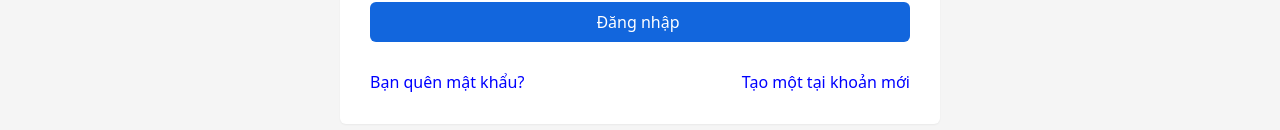
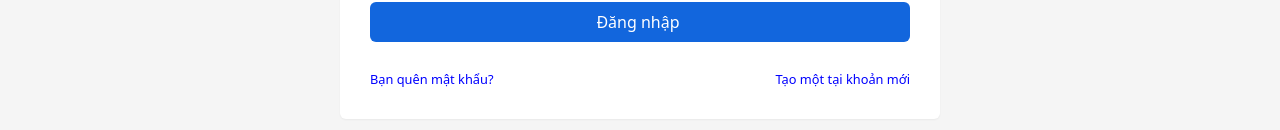
Before and after one commit to sonthuol/phongtro123, a React (Create React App) app in the folder client/: page / in a window 1280 px wide. Both pictures are taken after a click on the button "Đăng nhập". Shown: the part 362-492 px from the top of the page. Built offline with nearby package versions, Linux system fonts and the light colour scheme.

Commit message:
add toggle state login and register

```diff
--- a/client/src/containers/Public/Header.jsx
+++ b/client/src/containers/Public/Header.jsx
@@ -10,9 +10,12 @@ const { AiOutlinePlusCircle } = icons;
 const Header = () => {
   const navigate = useNavigate();
 
-  const goLogin = useCallback(() => {
-    navigate(path.LOGIN);
-  }, [navigate]);
+  const goLogin = useCallback(
+    (flag) => {
+      navigate(path.LOGIN, { state: { flag } });
+    },
+    [navigate]
+  );
 
   return (
     <div className="w-1100">
@@ -29,12 +32,13 @@ const Header = () => {
             text="Đăng nhập"
             textColor="text-white"
             bgColor="bg-[#3961FB]"
-            onClick={goLogin}
+            onClick={() => goLogin(false)}
           />
           <Button
             text="Đăng ký"
             textColor="text-white"
             bgColor="bg-[#3961FB]"
+            onClick={() => goLogin(true)}
           />
           <Button
             text="Đăng tin mới"
--- a/client/src/containers/Public/Login.jsx
+++ b/client/src/containers/Public/Login.jsx
@@ -1,27 +1,61 @@
-import React from "react";
+import React, { useState } from "react";
 import { Button, InputForm } from "../../components";
+import { useLocation } from "react-router-dom";
+import { useEffect } from "react";
 
 const Login = () => {
+  const location = useLocation();
+  const [isRegister, setIsRegister] = useState(location.state?.flag);
+
+  useEffect(() => {
+    setIsRegister(location.state?.flag);
+  }, [location.state?.flag]);
+
+  console.log(location);
   return (
     <div className="bg-white w-[600px] p-[30px] bt-[100px] rounded-md shadow-sm">
-      <h3 className="font-semibold text-2xl mb-3">Đăng nhập</h3>
+      <h3 className="font-semibold text-2xl mb-3">
+        {isRegister ? "Đăng ký" : "Đăng nhập"}
+      </h3>
       <div className="w-full flex flex-col gap-5">
+        {isRegister && <InputForm id="name" lable="HỌ VÀ TÊN " />}
         <InputForm id="phone" lable="SỐ ĐIỆN THOẠI" />
         <InputForm id="password" lable="MẬT KHẨU" />
         <Button
-          text="Đăng nhập"
+          text={isRegister ? "Đăng ký" : "Đăng nhập"}
           textColor="text-white"
           bgColor="bg-secondary1"
           fullWidth
         />
       </div>
-      <div className="flex items-center justify-between mt-7">
-        <span className="text-[blue] hover:text-[red] cursor-pointer">
-          Bạn quên mật khẩu?
-        </span>
-        <span className="text-[blue] hover:text-[red] cursor-pointer">
-          Tạo một tại khoản mới
-        </span>
+      <div
+        className={`flex items-center justify-between mt-7 ${
+          isRegister && "float-right"
+        }`}
+      >
+        {isRegister ? (
+          <small>
+            Bạn đã có tài khoản ?{" "}
+            <span
+              className="text-[blue] hover:text-[red] cursor-pointer"
+              onClick={() => setIsRegister(false)}
+            >
+              Đăng nhập ngay
+            </span>
+          </small>
+        ) : (
+          <>
+            <small className="text-[blue] hover:text-[red] cursor-pointer">
+              Bạn quên mật khẩu?
+            </small>
+            <small
+              className="text-[blue] hover:text-[red] cursor-pointer"
+              onClick={() => setIsRegister(true)}
+            >
+              Tạo một tại khoản mới
+            </small>
+          </>
+        )}
       </div>
     </div>
   );
```
